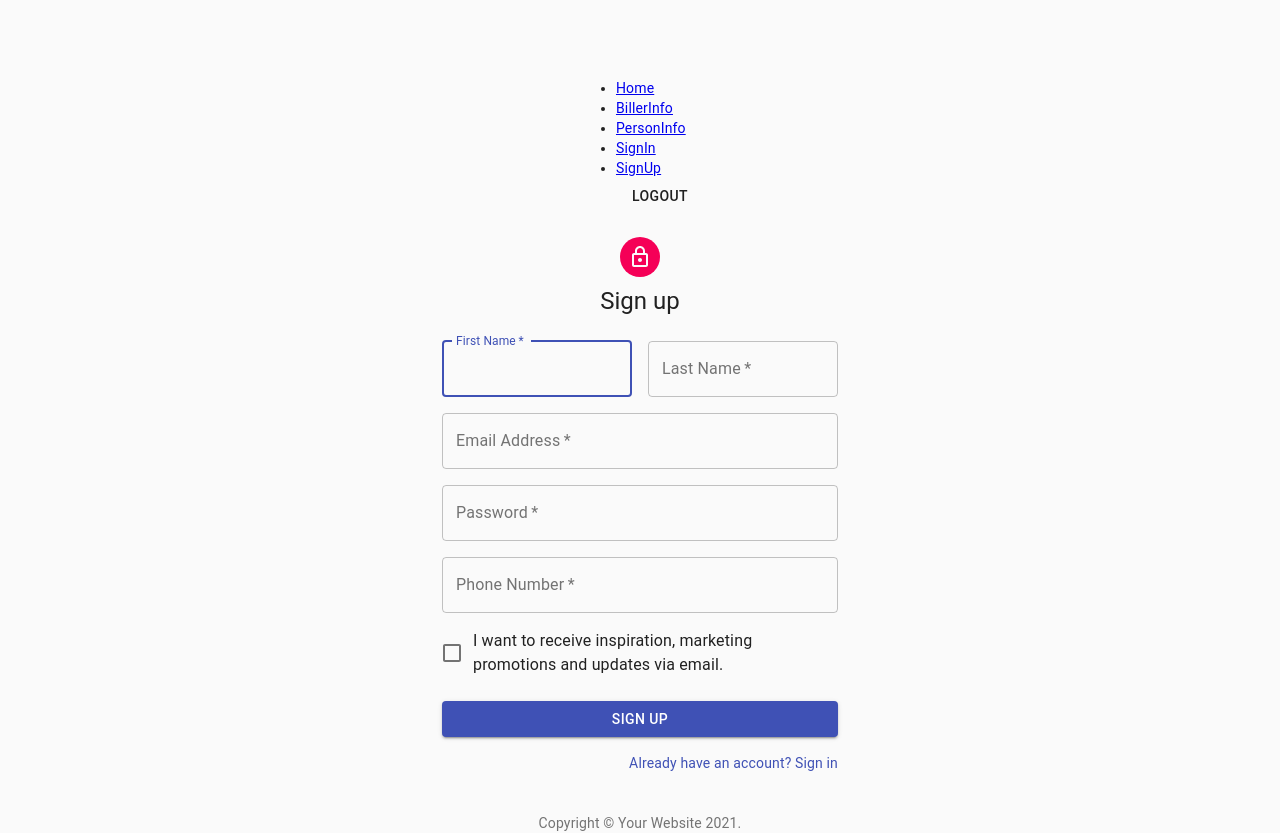
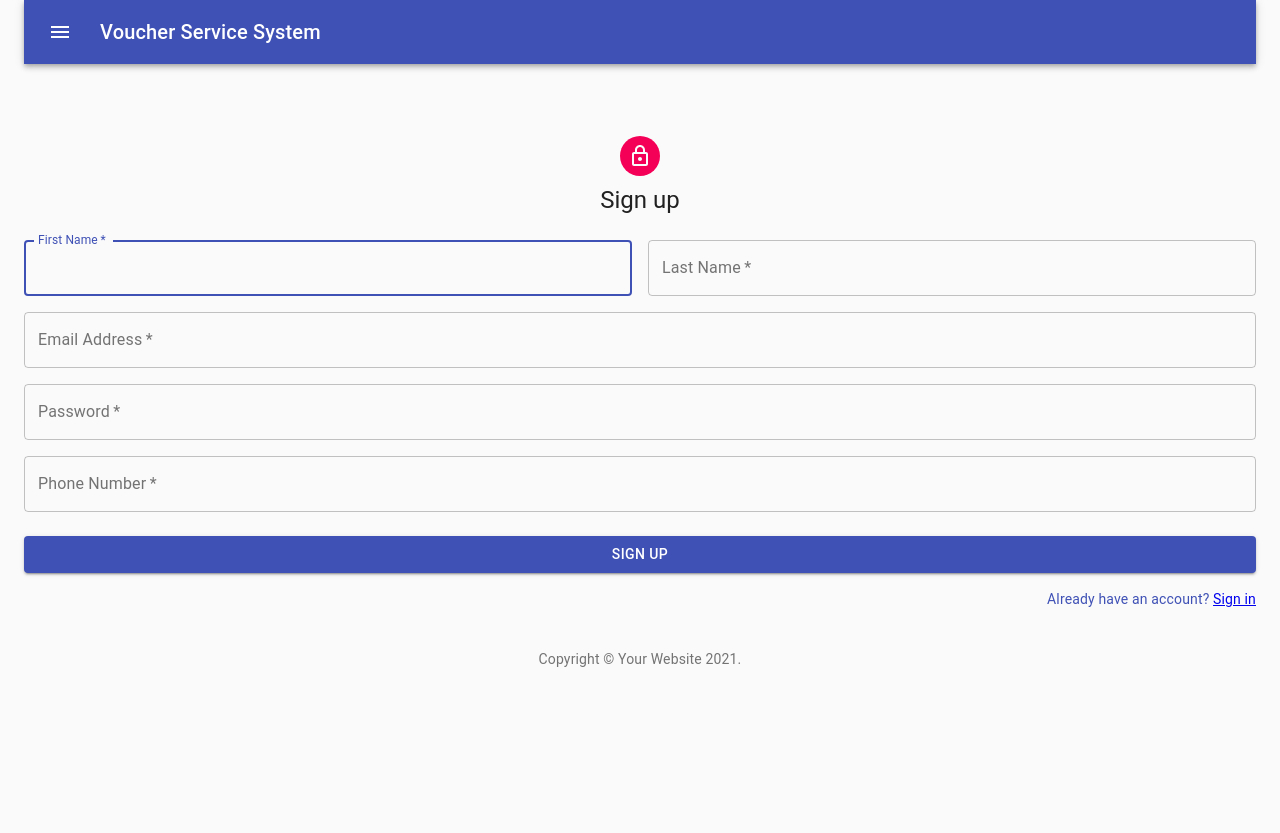
Before and after one commit to danieljiang2013/voucher_service, a React (Create React App) app in the folder client/: page /signup in a window 1280 px wide. After the commit the page ends 800 px from the top, so only its background shows below. Built offline with nearby package versions, Linux system fonts and the light colour scheme.

Commit message:
new navbar, fixed some bugs

```diff
--- a/client/package.json
+++ b/client/package.json
@@ -10,6 +10,7 @@
     "@testing-library/user-event": "^12.8.3",
     "material-ui": "^0.20.2",
     "react": "^17.0.2",
+    "react-bootstrap-validation": "^0.1.11",
     "react-dom": "^17.0.2",
     "react-router-dom": "^5.2.0",
     "react-scripts": "4.0.3",
--- a/client/src/App.js
+++ b/client/src/App.js
@@ -50,6 +50,7 @@ function App() {
       setUser({});
     }
 
+
   });
 
   useEffect(() => {
@@ -91,25 +92,25 @@ function App() {
     <Router>
 
       <Route exact path="/">
-        <Home token={token} logout={logout()} />
+        <Home token={token} logout={logout} />
       </Route>
       <Route path="/login">
-        <LoginForm storeToken={storeToken}></LoginForm>
+        <LoginForm storeToken={storeToken} token={token} logout={logout} ></LoginForm>
       </Route>
 
-      <Route path="/signup"><CreateAccount></CreateAccount></Route>
+      <Route path="/signup"><CreateAccount storeToken={storeToken} token={token} logout={logout}></CreateAccount></Route>
 
       <Route path="/billerInfo">
 
-        {token !== "" ? <BillerInfoForm user={user} token={token}></BillerInfoForm> :
-          <div>please sign in:
-             <Link to="/login">SignIn</Link></div>}
+        {token !== "" ? <BillerInfoForm user={user} token={token} logout={logout}></BillerInfoForm> :
+          <LoginForm storeToken={storeToken} token={token} logout={logout} ></LoginForm>}
 
       </Route>
 
       <Route path="/personalInfo">
 
-        <PersonalInfoForm user={user} token={token}></PersonalInfoForm>
+        {token !== "" ? <PersonalInfoForm user={user} token={token} storeToken={storeToken} logout={logout}></PersonalInfoForm> :
+          <LoginForm storeToken={storeToken} token={token} logout={logout} ></LoginForm>}
       </Route>
 
     </Router>
--- /dev/null
+++ b/client/src/components/Alert/Alert.js
@@ -0,0 +1,38 @@
+import React from "react";
+import Snackbar from "@material-ui/core/Snackbar";
+import IconButton from "@material-ui/core/IconButton";
+import CloseIcon from "@material-ui/icons/Close";
+
+export default function Alert({ message }) {
+  const [open, setOpen] = React.useState(true);
+  function handleClose(event, reason) {
+    if (reason === "clickaway") {
+      return;
+    }
+    setOpen(false);
+  }
+
+  return (
+    <div>
+      <Snackbar
+        anchorOrigin={{
+          vertical: "bottom",
+          horizontal: "left"
+        }}
+        open={open}
+        autoHideDuration={5000}
+        onClose={handleClose}
+        variant="warning"
+        ContentProps={{
+          "aria-describedby": "message-id"
+        }}
+        message={message}
+        action={[
+          <IconButton key="close" onClick={handleClose}>
+            <CloseIcon />
+          </IconButton>
+        ]}
+      />
+    </div>
+  );
+}
--- a/client/src/components/Home/Home.js
+++ b/client/src/components/Home/Home.js
@@ -3,7 +3,7 @@ import { Redirect, withRouter } from 'react-router-dom';
 import NavBar from "./Navbar";
 
 
-function Home(token, logout) {
+function Home({token, logout,alertstatus}) {
 
 
     return (
--- a/client/src/components/Home/Navbar.js
+++ b/client/src/components/Home/Navbar.js
@@ -1,33 +1,132 @@
-import React from "react";
-import { Link } from "react-router-dom";
-import Button from '@material-ui/core/Button';
+import React from 'react';
+import { makeStyles } from '@material-ui/core/styles';
+import { NavLink ,withRouter } from 'react-router-dom';
+import AppBar from '@material-ui/core/AppBar';
+import Toolbar from '@material-ui/core/Toolbar';
+import Typography from '@material-ui/core/Typography';
+import IconButton from '@material-ui/core/IconButton';
+import MenuIcon from '@material-ui/icons/Menu';
+import AccountCircle from '@material-ui/icons/AccountCircle';
+import Switch from '@material-ui/core/Switch';
+import FormControlLabel from '@material-ui/core/FormControlLabel';
+import FormGroup from '@material-ui/core/FormGroup';
+import MenuItem from '@material-ui/core/MenuItem';
+import Menu from '@material-ui/core/Menu';
+import Alert from "../Alert/Alert";
 
-function NavBar(token, logout) {
+const useStyles = makeStyles((theme) => ({
+  root: {
+    flexGrow: 1,
+  },
+  menuButton: {
+    marginRight: theme.spacing(2),
+  },
+  title: {
+    flexGrow: 1,
+  },
+}));
 
-    return (
-        <ul>
-            <li>
-                <Link to="/">Home</Link>
-            </li>
-            {token ?
-                <li>
-                    <Link to="/billerInfo">BillerInfo</Link>
-                </li> : <></>}
+export default function NavBar({token, logout}) {
+  const classes = useStyles();
+  const [auth, setAuth] = React.useState(true);
+  const [anchorEl, setAnchorEl] = React.useState(null);
+  const [anchorE2, setAnchorE2] = React.useState(null);
+  const [status, setStatusBase] = React.useState("");
+  const open = Boolean(anchorEl);
+  const leftopen=Boolean(anchorE2);
 
-            <li>
-                <Link to="/personalInfo">PersonInfo</Link>
-            </li>
 
-            <li>
-                <Link to="/login">SignIn</Link>
-            </li>
-            <li>
-                <Link to="/SignUp">SignUp</Link>
-            </li>
-            <Button onClick={logout} variant="filled">Logout</Button>
-        </ul>
+  const handleChange = (event) => {
+    setAuth(event.target.checked);
+  };
 
-    );
+  const handleMenu = (event) => {
+    setAnchorEl(event.currentTarget);
+  };
+
+  const handleClose = () => {
+    setAnchorEl(null);
+  };
+
+  const handleLeftMenu =(event) => {
+    setAnchorE2(event.currentTarget);
+  };
+
+  const handleLeftClose =() => {
+    setAnchorE2(null);
+  };
+
+  const handleLogout=() =>{
+      logout();
+      setStatusBase({ msg: "Logout successful!", key: Math.random() });
+  }
+  console.log("nav:"+token);
+
+  return (
+    <div className={classes.root}>
+
+      <AppBar position="static">
+        <Toolbar>
+          <IconButton edge="start" className={classes.menuButton} onClick={handleLeftMenu} color="inherit" aria-label="menu">
+            <MenuIcon />
+          </IconButton>
+          <Menu
+                id="menu-appbar"
+                anchorE2={anchorE2}
+                anchorOrigin={{
+                  vertical: 'top',
+                  horizontal: 'left',
+                }}
+                keepMounted
+                transformOrigin={{
+                  vertical: 'top',
+                  horizontal: 'left',
+                }}
+                open={leftopen}
+                onClose={handleLeftClose}
+              >
+                <MenuItem> <NavLink to="/">Home</NavLink></MenuItem>
+                <MenuItem> <NavLink to="/billerInfo">BillerInfo</NavLink></MenuItem>
+                {token!==''?null:<MenuItem> <NavLink to="/login">Login</NavLink></MenuItem>}
+                {token!==''?null:<MenuItem> <NavLink to="/signup">Sign Up</NavLink></MenuItem>}
+              </Menu>
+          <Typography variant="h6" className={classes.title}>
+          Voucher Service System
+          </Typography>
+          {token!==''? (
+            <div>
+              <IconButton
+                aria-label="account of current user"
+                aria-controls="menu-appbar"
+                aria-haspopup="true"
+                onClick={handleMenu}
+                color="inherit"
+              >
+                <AccountCircle />
+              </IconButton>
+              <Menu
+                id="menu-appbar"
+                anchorEl={anchorEl}
+                anchorOrigin={{
+                  vertical: 'top',
+                  horizontal: 'right',
+                }}
+                keepMounted
+                transformOrigin={{
+                  vertical: 'top',
+                  horizontal: 'right',
+                }}
+                open={open}
+                onClose={handleClose}
+              >
+                <MenuItem onClick={handleClose}><NavLink to="/personalInfo">Profile</NavLink></MenuItem>
+                <MenuItem onClick={handleLogout}>Logout</MenuItem>
+              </Menu>
+            </div>
+          ):null}
+        </Toolbar>
+        {status ? <Alert key={status.key} message={status.msg} /> : null}
+      </AppBar>
+    </div>
+  );
 }
-
-export default NavBar;
--- a/client/src/components/Signup/CreateAccount.js
+++ b/client/src/components/Signup/CreateAccount.js
@@ -1,4 +1,5 @@
 import React, { useState, useEffect } from 'react';
+import { NavLink ,withRouter } from 'react-router-dom';
 import Avatar from '@material-ui/core/Avatar';
 import Button from '@material-ui/core/Button';
 import CssBaseline from '@material-ui/core/CssBaseline';
@@ -14,6 +15,7 @@ import { makeStyles } from '@material-ui/core/styles';
 import Container from '@material-ui/core/Container';
 import NavBar from '../Home/Navbar'
 import axios from 'axios';
+import Alert from "../Alert/Alert";
 
 function Copyright() {
     return (
@@ -48,13 +50,14 @@ const useStyles = makeStyles((theme) => ({
     },
 }));
 
-export default function SignUp({ storeToken }) {
+export default function SignUp({ storeToken ,token,logout}) {
 
     const [email, setEmail] = useState('');
     const [password, setPassword] = useState('');
     const [fname, setfname] = useState('');
     const [lname, setlname] = useState('');
     const [phone, setphone] = useState('');
+    const [status, setStatusBase] = React.useState("");
 
     const onEmailChange = (e) => {
         setEmail(e.target.value);
@@ -80,19 +83,21 @@ export default function SignUp({ storeToken }) {
         axios.post('api/user/signup', { email: email, password: password, firstName: fname, lastName: lname, phoneNumber: phone })
             .then(function (response) {
                 storeToken.call(this, response.data.token);
+                setStatusBase({ msg: "Signup successful!", key: Math.random() });
                 console.log(response);
             })
             .catch(function (error) {
+              setStatusBase({ msg: "Signup failed!", key: Math.random() });
                 console.log(error);
             })
     }
     const classes = useStyles();
 
     return (
-        <Container component="main" maxWidth="xs">
+        <Container component="main" maxWidth="lg">
+          <NavBar token={token} logout={logout}/>
             <CssBaseline />
             <div className={classes.paper}>
-                <NavBar />
                 <Avatar className={classes.avatar}>
                     <LockOutlinedIcon />
                 </Avatar>
@@ -162,12 +167,7 @@ export default function SignUp({ storeToken }) {
                                 onChange={onphoneChange}
                             />
                         </Grid>
-                        <Grid item xs={12}>
-                            <FormControlLabel
-                                control={<Checkbox value="allowExtraEmails" color="primary" />}
-                                label="I want to receive inspiration, marketing promotions and updates via email."
-                            />
-                        </Grid>
+
                     </Grid>
                     <Button
                         type="submit"
@@ -182,15 +182,17 @@ export default function SignUp({ storeToken }) {
                     <Grid container justify="flex-end">
                         <Grid item>
                             <Link href="#" variant="body2">
-                                Already have an account? Sign in
+                                Already have an account? <NavLink to="/login">Sign in</NavLink>
               </Link>
                         </Grid>
                     </Grid>
                 </form>
+                {status ? <Alert key={status.key} message={status.msg} /> : null}
             </div>
             <Box mt={5}>
                 <Copyright />
             </Box>
+
         </Container>
     );
 }
```
Also changed, not shown: client/src/components/UpdateInfo/BillerInfoForm.js (+11 -4 lines), client/src/components/UpdatePersonalInfo/PersonalInfoForm.js (+13 -4 lines), 1 other file (tests, documents, lock files or other folders).
